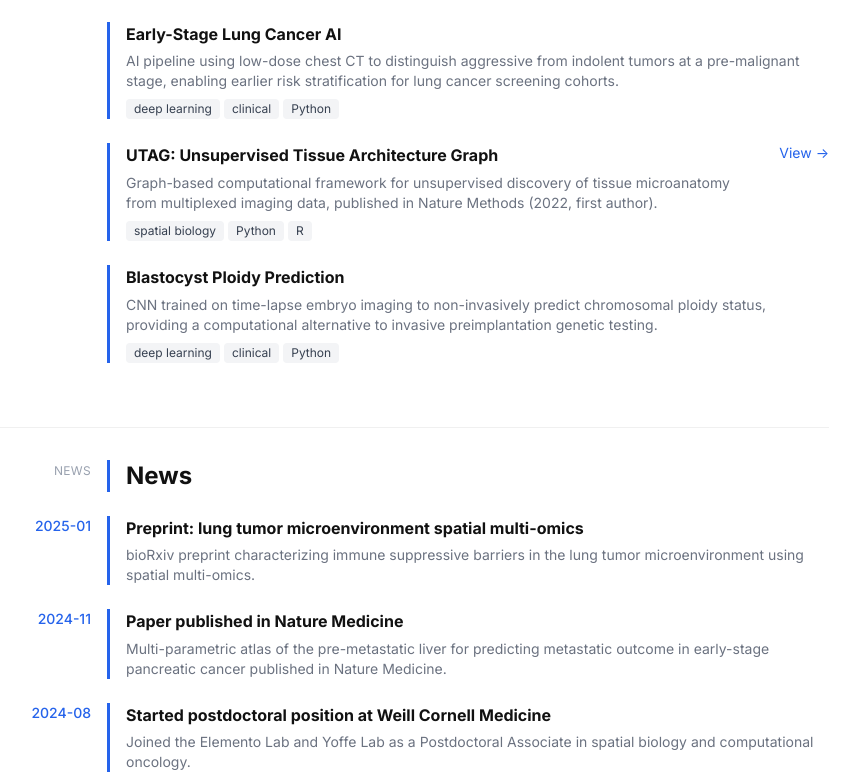
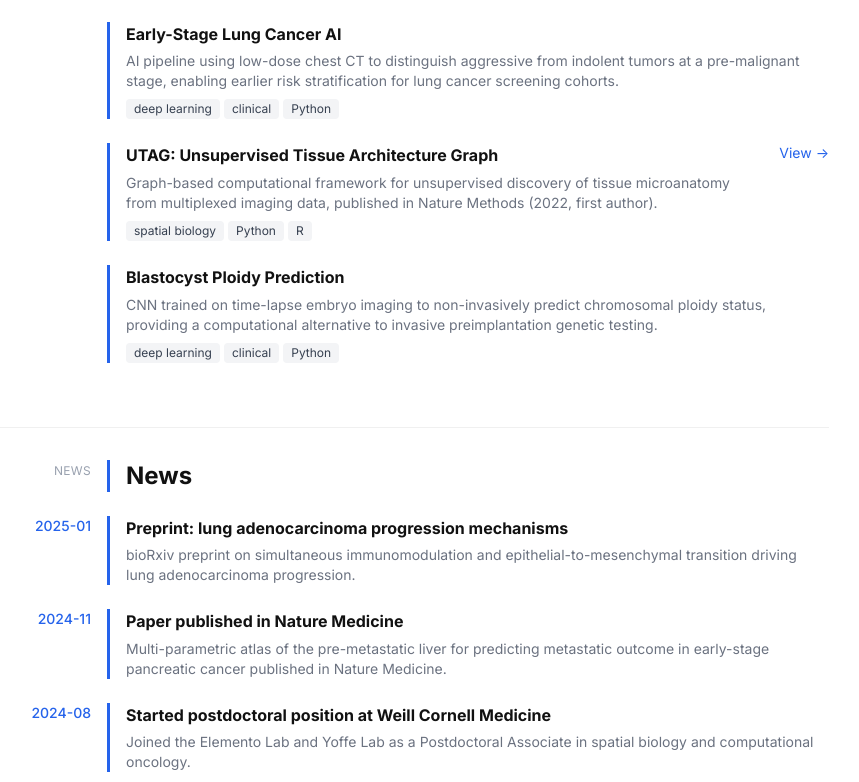
Before and after one commit to jkim810/jkim810.github.io, a Next.js app: page / in a window 1280 px wide. Shown: the part 1495-2277 px from the top of the page, without its empty margins (357-1216 px from the left). Built offline with nearby package versions, Linux system fonts and the light colour scheme.

Commit message:
fix: correct 2025 bioRxiv paper title and URL

```diff
--- a/data/news.yml
+++ b/data/news.yml
@@ -1,6 +1,6 @@
 - date: "2025-01"
-  headline: "Preprint: lung tumor microenvironment spatial multi-omics"
-  description: "bioRxiv preprint characterizing immune suppressive barriers in the lung tumor microenvironment using spatial multi-omics."
+  headline: "Preprint: lung adenocarcinoma progression mechanisms"
+  description: "bioRxiv preprint on simultaneous immunomodulation and epithelial-to-mesenchymal transition driving lung adenocarcinoma progression."
 
 - date: "2024-11"
   headline: "Paper published in Nature Medicine"
--- a/data/publications.ts
+++ b/data/publications.ts
@@ -11,12 +11,12 @@ export type Publication = {
 export const publications: Publication[] = [
   // ── First-author papers ──────────────────────────────────────────────────
   {
-    title: 'Immune suppressive barriers in the lung tumor microenvironment revealed by spatial multi-omics',
+    title: 'Simultaneous immunomodulation and epithelial-to-mesenchymal transition drives lung adenocarcinoma progression',
     authors:
       'Junbum Kim, Divij Mathew, Young Kwang Chae, Peng He, Balazs Halmos, Olivier Elemento, Navneet P. Narula',
     venue: 'bioRxiv',
     year: 2025,
-    url: 'https://www.biorxiv.org/content/10.1101/2025.01.15.633205',
+    url: 'https://pmc.ncbi.nlm.nih.gov/articles/PMC11870609/',
     selected: true,
   },
   {
```
